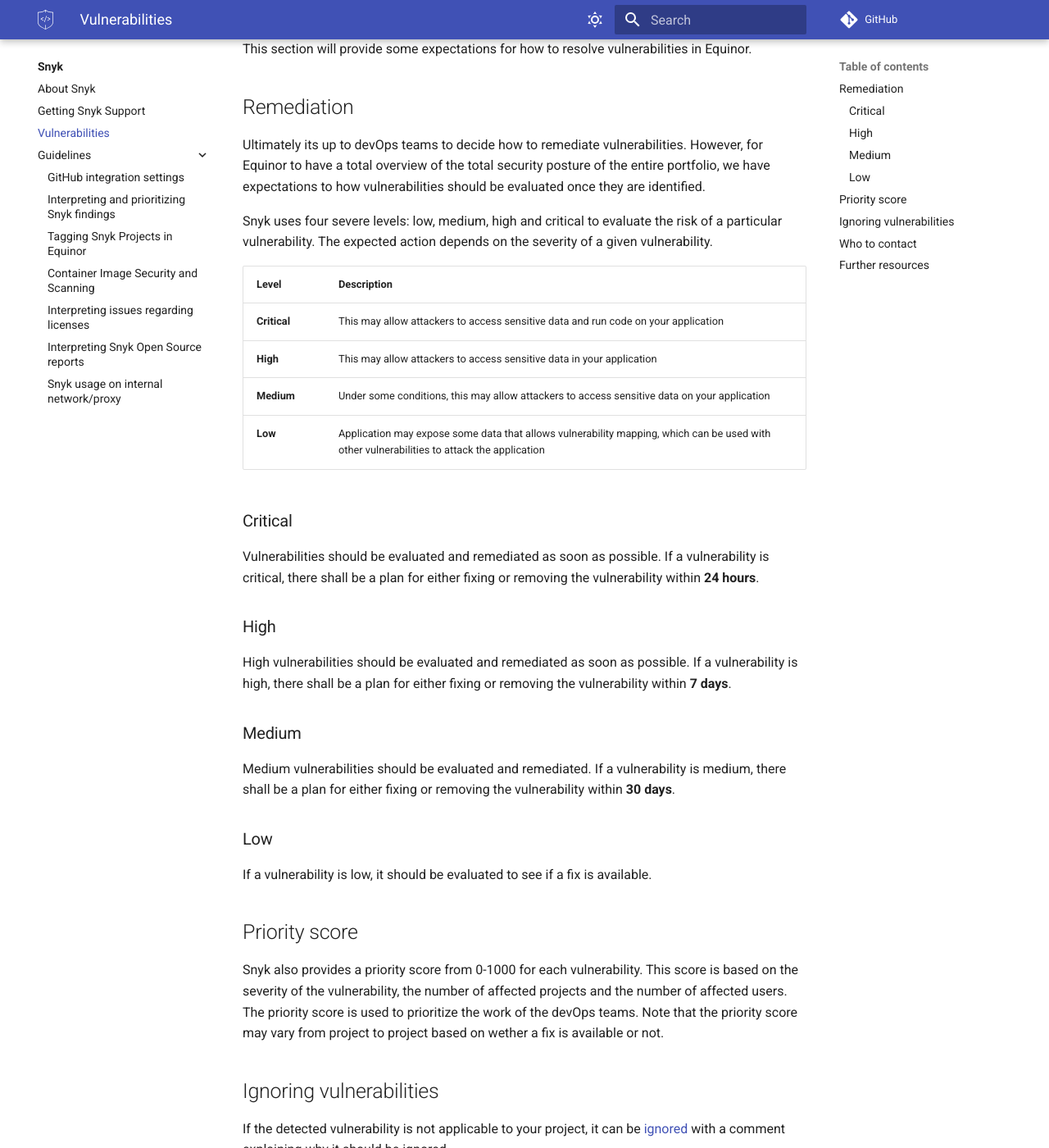
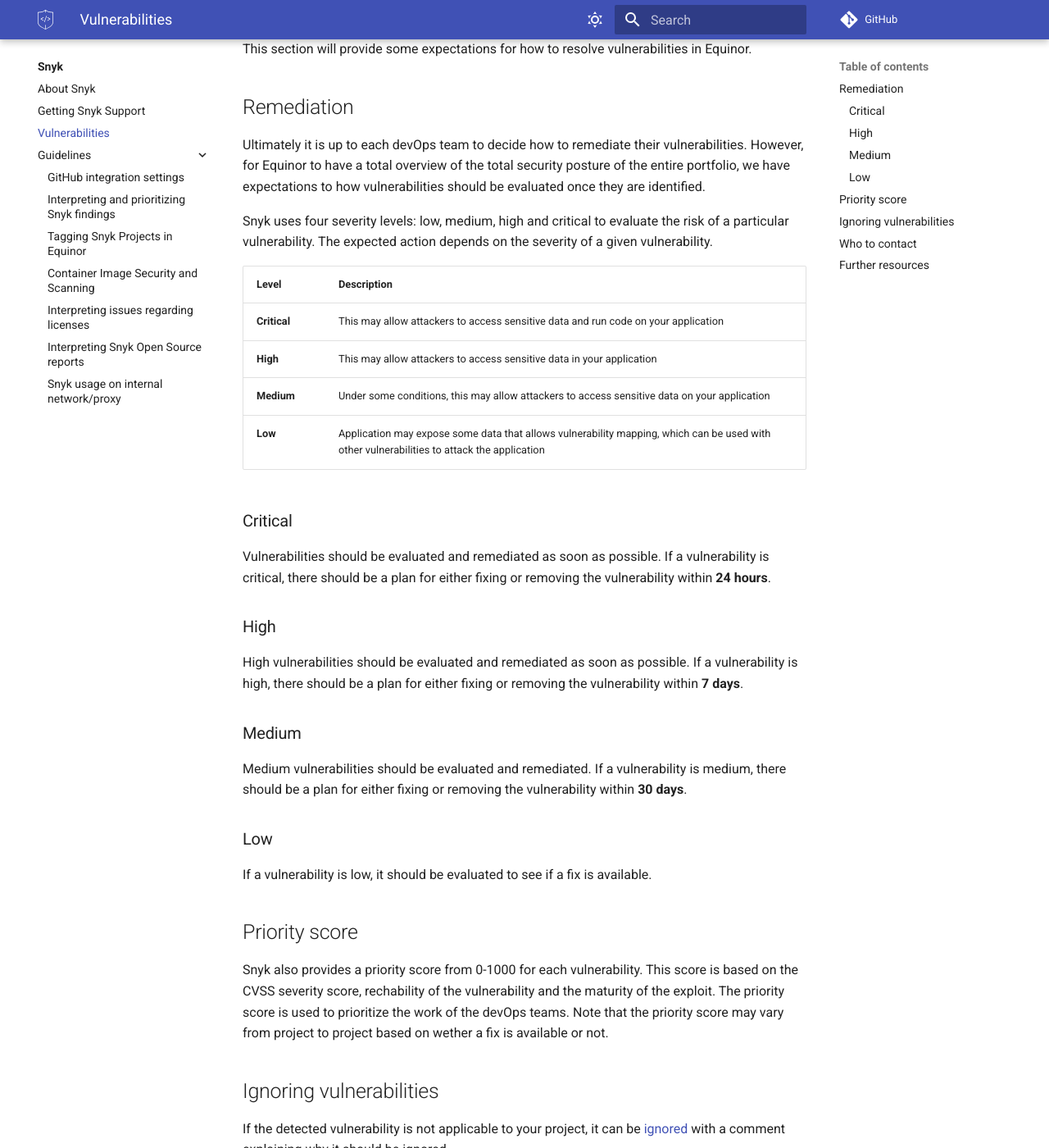
Before and after one commit to equinor/appsec, an MkDocs documentation site: the page built from docs/snyk/4-vulnerabilities.md, in a window 1280 px wide and 1400 px high, scrolled down 206 px. Shown: the whole window at 82% size. Built offline with MkDocs 1.6.1 and Material for MkDocs 9.7.7, drawn with Linux system fonts in a browser that asks for light colours; some web fonts are replaced; comment, search, counter and statistics services are not loaded.

Commit message:
Clarify severity levels

```diff
--- a/docs/snyk/4-vulnerabilities.md
+++ b/docs/snyk/4-vulnerabilities.md
@@ -2,9 +2,9 @@
 When Snyk has identified vulnerabilities in source code, it's time to decide what to do with them. This section will provide some expectations for how to resolve vulnerabilities in Equinor.
 
 ## Remediation
-Ultimately its up to devOps teams to decide how to remediate vulnerabilities. However, for Equinor to have a total overview of the total security posture of the entire portfolio, we have expectations to how vulnerabilities should be evaluated once they are identified.
+Ultimately it is up to each devOps team to decide how to remediate their vulnerabilities. However, for Equinor to have a total overview of the total security posture of the entire portfolio, we have expectations to how vulnerabilities should be evaluated once they are identified.
 
-Snyk uses four severe levels: low, medium, high and critical to evaluate the risk of a particular vulnerability. The expected action depends on the severity of a given vulnerability.
+Snyk uses four severity levels: low, medium, high and critical to evaluate the risk of a particular vulnerability. The expected action depends on the severity of a given vulnerability.
 
 | Level | Description |
 | --- | --- |
@@ -14,19 +14,19 @@
 | **Low** | Application may expose some data that allows vulnerability mapping, which can be used with other vulnerabilities to attack the application |
 
 ### Critical
-Vulnerabilities should be evaluated and remediated as soon as possible. If a vulnerability is critical, there shall be a plan for either fixing or removing the vulnerability within **24 hours**.
+Vulnerabilities should be evaluated and remediated as soon as possible. If a vulnerability is critical, there should be a plan for either fixing or removing the vulnerability within **24 hours**.
 
 ### High
-High vulnerabilities should be evaluated and remediated as soon as possible. If a vulnerability is high, there shall be a plan for either fixing or removing the vulnerability within **7 days**.
+High vulnerabilities should be evaluated and remediated as soon as possible. If a vulnerability is high, there should be a plan for either fixing or removing the vulnerability within **7 days**.
 
 ### Medium
-Medium vulnerabilities should be evaluated and remediated. If a vulnerability is medium, there shall be a plan for either fixing or removing the vulnerability within **30 days**.
+Medium vulnerabilities should be evaluated and remediated. If a vulnerability is medium, there should be a plan for either fixing or removing the vulnerability within **30 days**.
 
 ### Low
 If a vulnerability is low, it should be evaluated to see if a fix is available.
 
 ## Priority score
-Snyk also provides a priority score from 0-1000 for each vulnerability. This score is based on the severity of the vulnerability, the number of affected projects and the number of affected users. The priority score is used to prioritize the work of the devOps teams. Note that the priority score may vary from project to project based on wether a fix is available or not.
+Snyk also provides a priority score from 0-1000 for each vulnerability. This score is based on the CVSS severity score, rechability of the vulnerability and the maturity of the exploit. The priority score is used to prioritize the work of the devOps teams. Note that the priority score may vary from project to project based on wether a fix is available or not.
 
 
 ## Ignoring vulnerabilities
```
